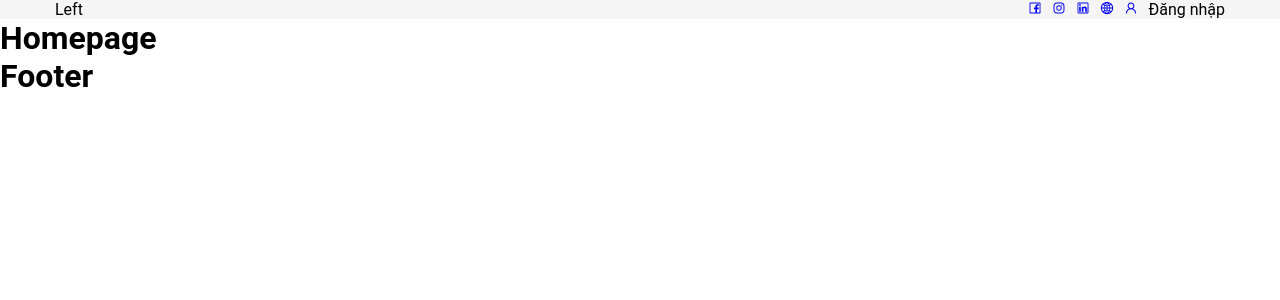
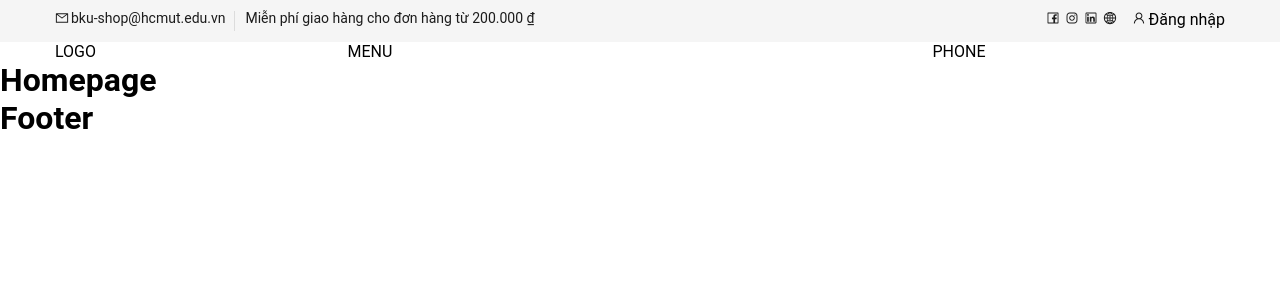
Before and after one commit to hieuhoang2901/Ecommerce-Web, a React (Create React App) app in the folder front-end/my-app/: page / in a window 1280 px wide. Shown: the top 300 px of the page. Built offline with nearby package versions, Linux system fonts and the light colour scheme.

Commit message:
add responsive

```diff
--- a/front-end/my-app/src/pages/user/theme/header/index.js
+++ b/front-end/my-app/src/pages/user/theme/header/index.js
@@ -1,13 +1,25 @@
 import {memo} from 'react';
 import "./style.scss";
-import { AiOutlineFacebook, AiOutlineGlobal, AiOutlineInstagram, AiOutlineLinkedin,AiOutlineUser } from "react-icons/ai";
+import { AiOutlineFacebook, AiOutlineGlobal, AiOutlineInstagram, AiOutlineLinkedin,AiOutlineUser,AiOutlineMail } from "react-icons/ai";
 import { Link } from "react-router-dom";
+import { formatPrice } from "utils/formater"
 const Header = () => {
     return (
-    <div className="header__top">
+    <div>
+        <div className="header__top">
         <div className='container'>
             <div className="row">
-                <div className="col-6"> Left </div>
+                <div className="col-6 header__top_left">
+                    <ul>
+                        <li>
+                            <AiOutlineMail />
+                            bku-shop@hcmut.edu.vn
+                        </li>
+                        <li>
+                            Miễn phí giao hàng cho đơn hàng từ {formatPrice(200000)}
+                        </li>
+                    </ul>
+                </div>
                 <div className="col-6 header__top_right">
                     <ul>
                         <li>
@@ -34,11 +46,26 @@ const Header = () => {
                             <Link to={""}>
                             <AiOutlineUser />
                             </Link>
-                        </li>
-                        <span>
+                            <span>
                             Đăng nhập
                         </span>
+                        </li>
+
                     </ul>
+                </div>
+            </div>
+        </div>
+        </div>
+        <div className="container">
+            <div className="row">
+                <div className="col-xl-3">
+                    LOGO
+                </div>
+                <div className="col-xl-6">
+                    MENU
+                </div>
+                <div className="col-xl-3">
+                    PHONE
                 </div>
             </div>
         </div>
--- a/front-end/my-app/src/pages/user/theme/header/style.scss
+++ b/front-end/my-app/src/pages/user/theme/header/style.scss
@@ -1,22 +1,65 @@
 @use "sass:map";
-
+@import "styles/pages/theme";
 
 .header__top {
     background:#f5f5f5;
 }
-.header__top_right {
-    display: grid;
-    justify-content: end;
+.header__top_left {
+    ul {
+    display:flex;
     align-items: center;
-    ul {
+    list-style: none;
+    padding:10px 0 13px;
+    column-gap: 20px;
+    li {
+        font-size: 14px;
+        color:map.get($theme_colors, "normal-text");
         display: flex;
-        column-gap: 10px;
-        list-style: none;
-
-        a {
-            font-size: 14px;
-            display: inline-block;
-
+        align-items: center;
+        column-gap: 2px;
+    }
+    li:first-child {
+        position: relative;
+        &:after {
+            position: absolute;
+            right:-10px;
+            top:1px;
+            height:20px;
+            width:1px;
+            background: #000000;
+            opacity: 0.1;
+            content: "";
         }
     }
 }
+}
+.header__top_right {
+    display: grid;
+    justify-content: flex-end;
+    align-items: center;
+    padding: 10px 0 13px;
+    ul
+    {
+        display: flex;
+        column-gap: 5px;
+        list-style: none;
+
+        a
+        {
+            font-size: 14px;
+            display: inline-block;
+            color:map.get($theme_colors, "normal-text");
+        }
+        li:last-child
+        {
+            cursor: pointer;
+            margin-left: 10px;
+            span
+            {
+                font-size: l4px;
+                margin-left: 2px;
+            }
+        }
+    }
+
+}
--- a/front-end/my-app/src/styles/pages/_all.scss
+++ b/front-end/my-app/src/styles/pages/_all.scss
@@ -1,5 +1,6 @@
 @use "sass:map";
 @import "./theme";
+@import "./responsive";
 
 
 html,
@@ -7,7 +8,7 @@ body {
     margin: 0;
 }
 * {
-    font-family: Roboto;
+    font-family: "Roboto", sans-serif;
     padding: 0;
     margin: 0;
 }
@@ -29,3 +30,20 @@ body {
     flex: 0 0 50%;
     max-width: 50%;
 }
+@include Responsive($DESKTOP) {
+    .col-xl-3 {
+        flex: 0 0 25%;
+        max-width: 25%;
+    }
+
+    .col-xl-6 {
+        flex: 0 0 50%;
+        max-width: 50%;
+    }
+}
+@include Responsive($MEDIUM) {
+    .col-lg-3 {
+        flex: 0 0 25%;
+        max-width: 25%;
+    }
+}
--- /dev/null
+++ b/front-end/my-app/src/styles/pages/_responsive.scss
@@ -0,0 +1,33 @@
+$DESKTOP: "DESKTOP";
+$MEDIUM: "MEDIUM";
+$TABLET: "TABLET";
+$WIDE_MOBILE: "WIDE_MOBILE";
+$SMALL_MOBILE: "SMALL_MOBILE";
+
+@mixin Responsive($device) {
+  @if $device == $DESKTOP {
+    @media only screen and (min-width: 1200px) {
+      @content;
+    }
+  }
+  @else if $device == $MEDIUM {
+    @media only screen and (min-width: 992px) and (max-width: 1199px) {
+      @content;
+    }
+  }
+  @else if $device == $TABLET {
+    @media only screen and (min-width: 768px) and (max-width: 991px) {
+      @content;
+    }
+  }
+  @else if $device == $WIDE_MOBILE {
+    @media only screen and (max-width: 767px) {
+      @content;
+    }
+  }
+  @else if $device == $SMALL_MOBILE {
+    @media only screen and (max-width: 575px) {
+      @content;
+    }
+  }
+}
--- a/front-end/my-app/src/styles/pages/_theme.scss
+++ b/front-end/my-app/src/styles/pages/_theme.scss
@@ -1,3 +1,4 @@
 $theme_colors:(
-    "main":#008874
+    "main":#008874,
+    "normal-text":#1c1c1c
 )
--- a/front-end/my-app/src/styles/style.scss
+++ b/front-end/my-app/src/styles/style.scss
@@ -1 +1,2 @@
-@import "pages/all"
+@import "pages/all";
+@import "pages/responsive";
--- /dev/null
+++ b/front-end/my-app/src/utils/formater.js
@@ -0,0 +1,3 @@
+export const formatPrice = (price) => {
+    return new Intl.NumberFormat('vi-VN', { style: 'currency', currency: 'VND' }).format(price);
+}
```
